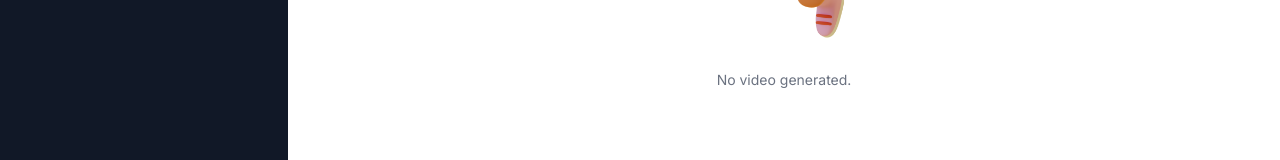
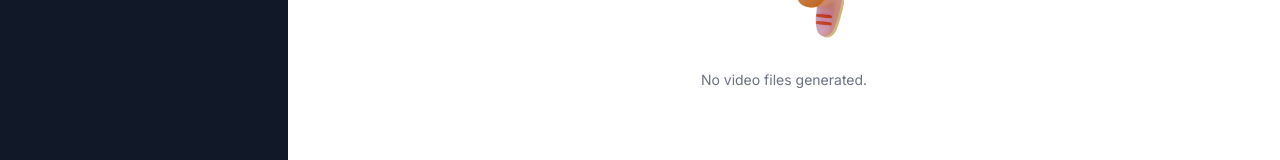
Before and after one commit to i1Zeus/AI-Saas, a Next.js app: page /video in a window 1280 px wide. Shown: the part 492-652 px from the top of the page. Built offline with nearby package versions, Linux system fonts and the light colour scheme.

Commit message:
video is done

```diff
--- a/app/(dashboard)/(routes)/video/page.tsx
+++ b/app/(dashboard)/(routes)/video/page.tsx
@@ -3,25 +3,25 @@
 import * as z from "zod";
 import axios from "axios";
 import { useState } from "react";
+import { zodResolver } from "@hookform/resolvers/zod";
+import { useForm } from "react-hook-form";
+import { toast } from "react-hot-toast";
 import { VideoIcon } from "lucide-react";
-import { toast } from "react-hot-toast";
-import { useForm } from "react-hook-form";
 import { useRouter } from "next/navigation";
-import { zodResolver } from "@hookform/resolvers/zod";
 
-import { Loader } from "@/components/loader";
-import { Input } from "@/components/ui/input";
-import { Empty } from "@/components/ui/empty";
 import { Heading } from "@/components/heading";
 import { Button } from "@/components/ui/button";
+import { Input } from "@/components/ui/input";
+import { Form, FormControl, FormField, FormItem } from "@/components/ui/form";
+import { Loader } from "@/components/loader";
+import { Empty } from "@/components/ui/empty";
 // import { useProModal } from "@/hooks/use-pro-modal";
-import { Form, FormControl, FormField, FormItem } from "@/components/ui/form";
 
 import { formSchema } from "./constants";
 
 const VideoPage = () => {
+  const router = useRouter();
   // const proModal = useProModal();
-  const router = useRouter();
   const [video, setVideo] = useState<string>();
 
   const form = useForm<z.infer<typeof formSchema>>({
@@ -38,9 +38,8 @@ const VideoPage = () => {
       setVideo(undefined);
 
       const response = await axios.post("/api/video", values);
-      console.log(response);
 
-      setVideo(response.data.audio);
+      setVideo(response.data[0]);
       form.reset();
     } catch (error: any) {
       if (error?.response?.status === 403) {
@@ -87,7 +86,7 @@ const VideoPage = () => {
                     <Input
                       className="border-0 outline-none focus-visible:ring-0 focus-visible:ring-transparent"
                       disabled={isLoading}
-                      placeholder="Astronaut in the ocean."
+                      placeholder="Astronaut in the ocean"
                       {...field}
                     />
                   </FormControl>
@@ -109,7 +108,7 @@ const VideoPage = () => {
             <Loader />
           </div>
         )}
-        {!video && !isLoading && <Empty label="No video generated." />}
+        {!video && !isLoading && <Empty label="No video files generated." />}
         {video && (
           <video
             controls
```
